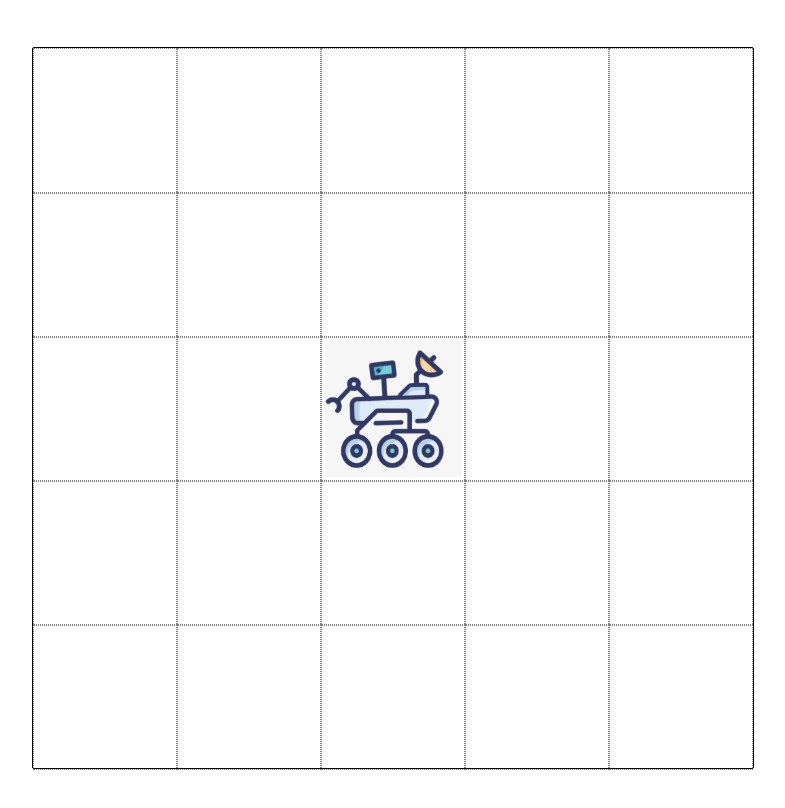
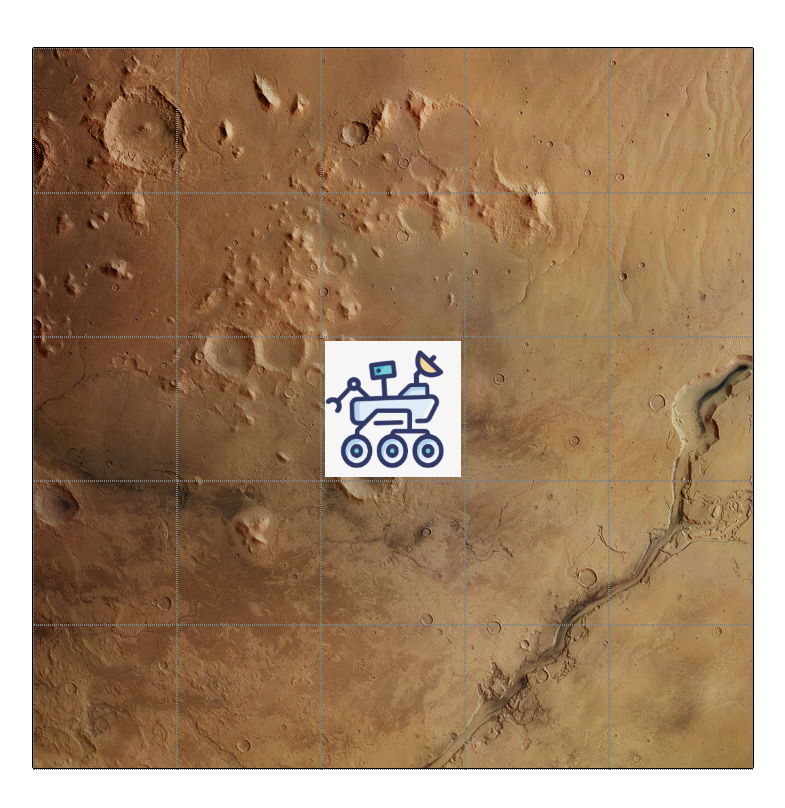
Before and after one commit to Magenta-ironhack/Mars-Rover-lab, a plain HTML site: page index.html in a window 1280 px wide. Shown: the whole page, without its empty margins (255-1040 px from the left). Drawn offline with Linux system fonts and the light colour scheme.

```diff
--- a/style.css
+++ b/style.css
@@ -10,6 +10,7 @@
     height: 90vh;
     border: 1px solid black;
     border-radius: 2px;
+    background-image: url('./Dao_Niger_Valles_co_xl.jpg');
 }
 .row {
     width: 100%;
```
